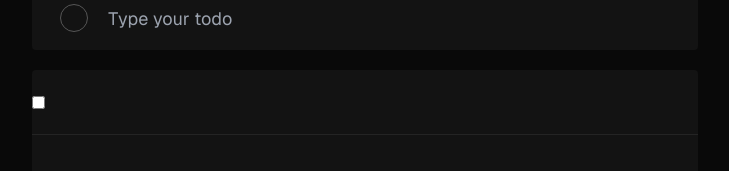
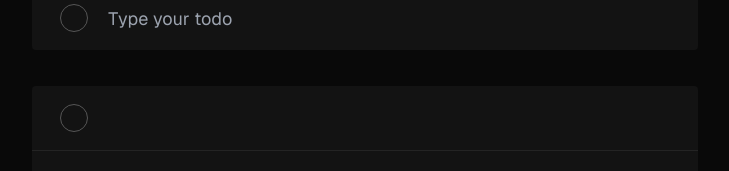
Before and after one commit to itsumiq/itsumiq.github.io, a React (Vite) app: page / in a window 1280 px wide. Both pictures are taken after a click on the button 349 px from the left and 175 px from the top of the page. Shown: the part 157-328 px from the top of the page, without its empty margins (275-1004 px from the left). Built offline with nearby package versions, Linux system fonts and the light colour scheme.

Commit message:
feat: add todo status and todo delete

```diff
--- a/src/app/styles/index.css
+++ b/src/app/styles/index.css
@@ -24,7 +24,19 @@
     @apply transition-colors duration-700;
   }
 
+  .text-animation {
+    @apply transition-textStatus duration-700;
+  }
+
   .text-1 {
     @apply text-lg font-normal;
   }
+
+  .checkbox {
+    @apply appearance-none size-7 theme-animation  rounded-full border border-gray-light hover:border-pink dark:border-gray-primary;
+  }
+
+  .checkbox-checked {
+    @apply checked:border-pink checked:before:content-[""] checked:before:size-[0.563rem] checked:before:bg-pink checked:before:rounded-[0.125rem] checked:bg-pink;
+  }
 }
--- /dev/null
+++ b/src/features/todos/DeleteTodo.tsx
@@ -0,0 +1,18 @@
+import React from 'react';
+
+interface DeleteTodoProps {
+  children: React.ReactNode;
+  onClick: () => void;
+  variant: string;
+}
+
+export const DeleteTodo = ({ children, onClick, variant }: DeleteTodoProps) => {
+  return (
+    <button
+      onClick={onClick}
+      className={`text-gray-light hover:text-black-primary dark:text-gray-primary dark:hover:text-white ${variant}`}
+    >
+      {children}
+    </button>
+  );
+};
--- a/src/features/todos/Todo.tsx
+++ /dev/null
@@ -1,14 +0,0 @@
-import { Checkbox } from '../../shared/ui';
-
-interface TodoProps {
-  title: string;
-}
-
-export const Todo = ({ title }: TodoProps) => {
-  return (
-    <div className="flex h-full items-center">
-      <Checkbox />
-      <span className="text-1">{title}</span>
-    </div>
-  );
-};
--- a/src/features/todos/TodosList.tsx
+++ b/src/features/todos/TodosList.tsx
@@ -1,15 +1,35 @@
-import { useAppSelector } from '../../app/store/reduxHooks';
+import { useAppSelector, useAppDispatch } from '../../app/store/reduxHooks';
+import { todoStatus, deleteTodo } from './todosSlice';
 
-import { Todo } from './Todo';
+import { Checkbox } from '../../shared/ui';
+import { DeleteTodo } from './DeleteTodo';
+import { X } from 'lucide-react';
 
 export const TodosList = () => {
   const todo = useAppSelector((state) => state.todo);
+  const dispatch = useAppDispatch();
 
   return (
-    <ul className="theme-animation grid h-[24.375rem] w-full auto-rows-[4rem] gap-y-px overflow-scroll rounded-t bg-milk dark:bg-black-secondary">
+    <ul className="theme-animation mt-[2.25rem] grid h-[24.375rem] w-full auto-rows-[4rem] gap-y-px overflow-scroll rounded-t bg-milk dark:bg-black-secondary">
       {todo.map(({ id, status, title }) => (
         <li key={id}>
-          <Todo title={title} />
+          <div className="group flex h-full items-center justify-between px-7">
+            <div className="flex gap-x-5">
+              <Checkbox checked={status} id={id} onClick={() => dispatch(todoStatus(id))} />
+              <label
+                className={`text-1 cursor-point theme-textStatus ${status ? 'text-gray-light line-through dark:text-gray-primary' : 'no-underline'}`}
+                htmlFor={id}
+              >
+                {title}
+              </label>
+            </div>
+            <DeleteTodo
+              onClick={() => dispatch(deleteTodo(id))}
+              variant="group-hover:opacity-100 opacity-0 transition-all duration-700"
+            >
+              <X size="1.813rem" />
+            </DeleteTodo>
+          </div>
           <div className="theme-animation h-px w-full bg-white-light dark:bg-gray-dark"></div>
         </li>
       ))}
--- a/src/features/todos/index.ts
+++ b/src/features/todos/index.ts
@@ -1,4 +1,4 @@
 export * from './AddTodo';
 export * from './todosSlice';
 export * from './TodosList';
-export * from './Todo';
+export * from './DeleteTodo';
--- a/src/features/todos/todosSlice.ts
+++ b/src/features/todos/todosSlice.ts
@@ -21,8 +21,23 @@ const todosSlice = createSlice({
         },
       }),
     },
+    todoStatus: (state, action: PayloadAction<string>) => {
+      const id = action.payload;
+      const todo = state.find((todo) => todo.id === id);
+      if (todo) {
+        todo.status = !todo.status;
+      }
+    },
+    deleteTodo: (state, action: PayloadAction<string>) => {
+      const deleteId = action.payload;
+      const todo = state.filter(({ id }) => id !== deleteId);
+
+      state = todo;
+
+      return state;
+    },
   },
 });
 
-export const { addTodo } = todosSlice.actions;
+export const { addTodo, todoStatus, deleteTodo } = todosSlice.actions;
 export const todoReducer = todosSlice.reducer;
--- a/src/pages/home/ui/Home.tsx
+++ b/src/pages/home/ui/Home.tsx
@@ -6,11 +6,9 @@ export function Home() {
   return (
     <div className="m-[0_auto] grid h-full w-[41.625rem] grid-rows-[auto_1fr_auto] gap-[1.55rem] pt-[3.65rem]">
       <Header />
-      <main className="flex flex-col gap-5">
+      <main className="flex flex-col">
         <AddTodo />
-        <div className="flex flex-col">
-          <TodosList></TodosList>
-        </div>
+        <TodosList />
       </main>
     </div>
   );
--- a/src/shared/ui/Checkbox.tsx
+++ b/src/shared/ui/Checkbox.tsx
@@ -1,3 +1,27 @@
-export const Checkbox = () => {
-  return <input type="checkbox" />;
+import { Check } from 'lucide-react';
+
+interface CheckboxProps {
+  checked: boolean;
+  onClick: () => void;
+  id: string;
+}
+
+export const Checkbox = ({ checked, onClick, id }: CheckboxProps) => {
+  return (
+    <div className="relative flex items-center">
+      <Check
+        size="1rem"
+        className={`absolute left-[6px] top-[6px] ${checked ? 'block' : 'hidden'} cursor-pointer text-white transition-all duration-700`}
+        id={id}
+        onClick={onClick}
+      />
+      <input
+        type="checkbox"
+        checked={checked}
+        onChange={onClick}
+        id={id}
+        className="checkbox checkbox-checked cursor-pointer"
+      />
+    </div>
+  );
 };
--- a/tailwind.config.js
+++ b/tailwind.config.js
@@ -30,7 +30,10 @@ export default {
       },
       fontFamily: {
         main: 'Geist',
-      }
+      },
+      transitionProperty: {
+        textStatus: 'color, text-decoration-line, background-color, border-color, text-decoration-color',
+      },
     },
   },
   darkMode: 'selector',
```
